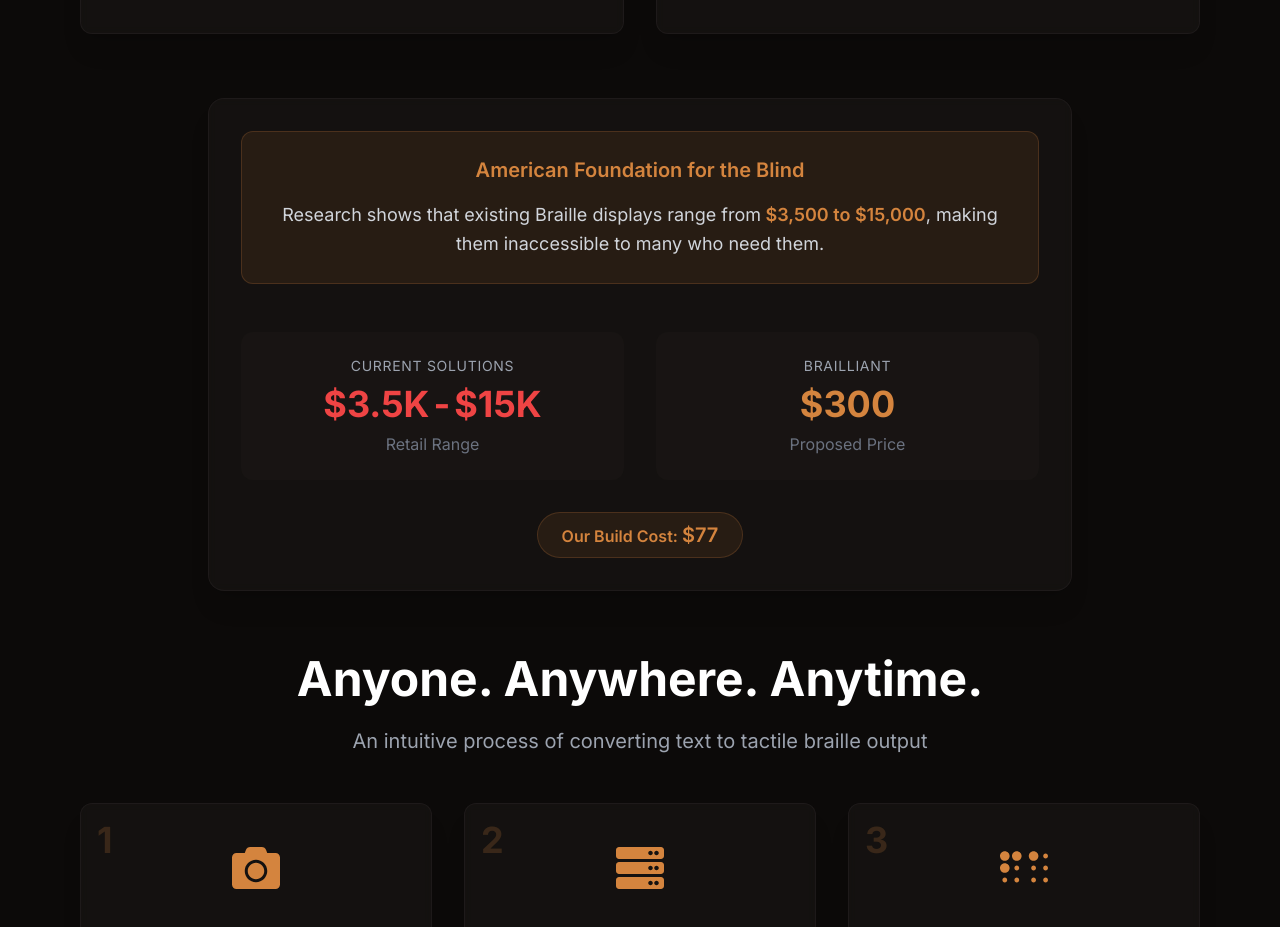
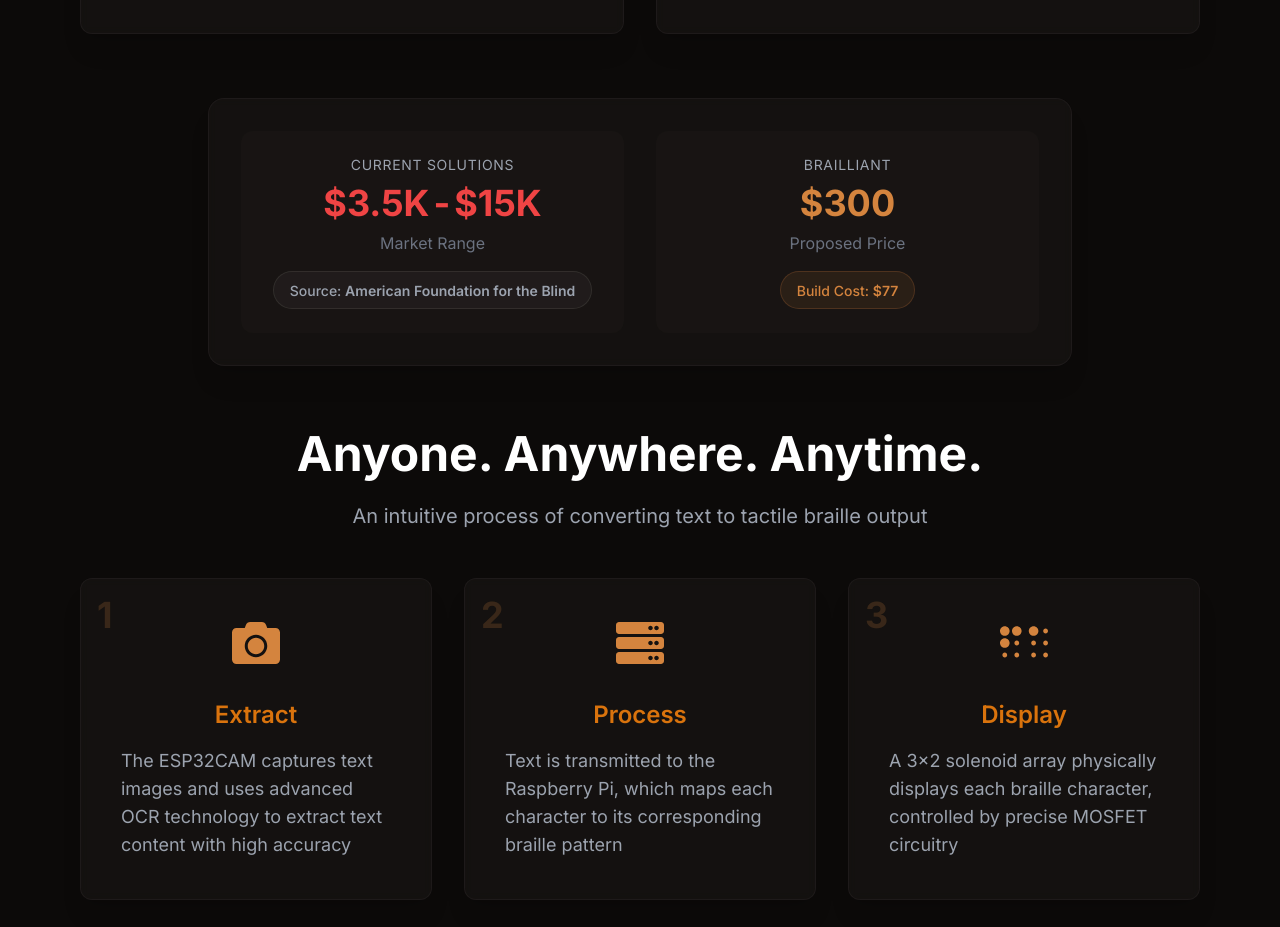
Before and after one commit to tkpepper15/braillebox, a Next.js app: page / in a window 1280 px wide. Shown: the part 1560-2487 px from the top of the page. Built offline with nearby package versions, Linux system fonts and the light colour scheme.

Commit message:
Commit message

```diff
--- a/app/page.tsx
+++ b/app/page.tsx
@@ -221,19 +221,6 @@
 
                 {/* Cost Comparison Card */}
                 <div className="bg-stone-800/30 backdrop-blur-sm rounded-2xl p-8 shadow-xl border border-stone-800/50">
-                  <div className="flex flex-col md:flex-row items-center gap-8 mb-12">
-                    <div className="flex-1">
-                      <div className="bg-[#d4843e]/10 rounded-xl p-6 border border-[#d4843e]/20">
-                        <h3 className="text-[#d4843e] text-xl font-semibold mb-4">American Foundation for the Blind</h3>
-                        <p className="text-gray-300 text-lg leading-relaxed">
-                          Research shows that existing Braille displays range from
-                          <span className="text-[#d4843e] font-semibold"> $3,500 to $15,000</span>,
-                          making them inaccessible to many who need them.
-                        </p>
-                      </div>
-                    </div>
-                  </div>
-
                   {/* Price Comparison */}
                   <div className="grid grid-cols-1 md:grid-cols-2 gap-8">
                     <div className="bg-stone-900/50 rounded-xl p-6 hover:scale-105 transition-all duration-300">
@@ -244,7 +231,12 @@
                           <span className="text-red-500 text-4xl font-bold">-</span>
                           <span className="text-red-500 text-4xl font-bold">$15K</span>
                         </div>
-                        <span className="text-gray-500 mt-2">Retail Range</span>
+                        <span className="text-gray-500 mt-2">Market Range</span>
+                        <div className="mt-4 bg-stone-800/50 border border-stone-700/50 rounded-full px-4 py-1.5">
+                          <span className="text-gray-400 text-sm font-medium">
+                            Source: <span className="font-semibold">American Foundation for the Blind</span>
+                          </span>
+                        </div>
                       </div>
                     </div>
 
@@ -255,16 +247,12 @@
                           <span className="text-[#d4843e] text-4xl font-bold">$300</span>
                         </div>
                         <span className="text-gray-500 mt-2">Proposed Price</span>
+                        <div className="mt-4 bg-[#d4843e]/10 border border-[#d4843e]/20 rounded-full px-4 py-1.5">
+                          <span className="text-[#d4843e] text-sm font-medium">
+                            Build Cost: <span className="font-semibold">$77</span>
+                          </span>
+                        </div>
                       </div>
-                    </div>
-                  </div>
-
-                  {/* Build Cost Badge */}
-                  <div className="mt-8 inline-block">
-                    <div className="bg-[#d4843e]/10 border border-[#d4843e]/20 rounded-full px-6 py-2">
-                      <span className="text-[#d4843e] font-semibold">
-                        Our Build Cost: <span className="text-xl">$77</span>
-                      </span>
                     </div>
                   </div>
                 </div>
```
